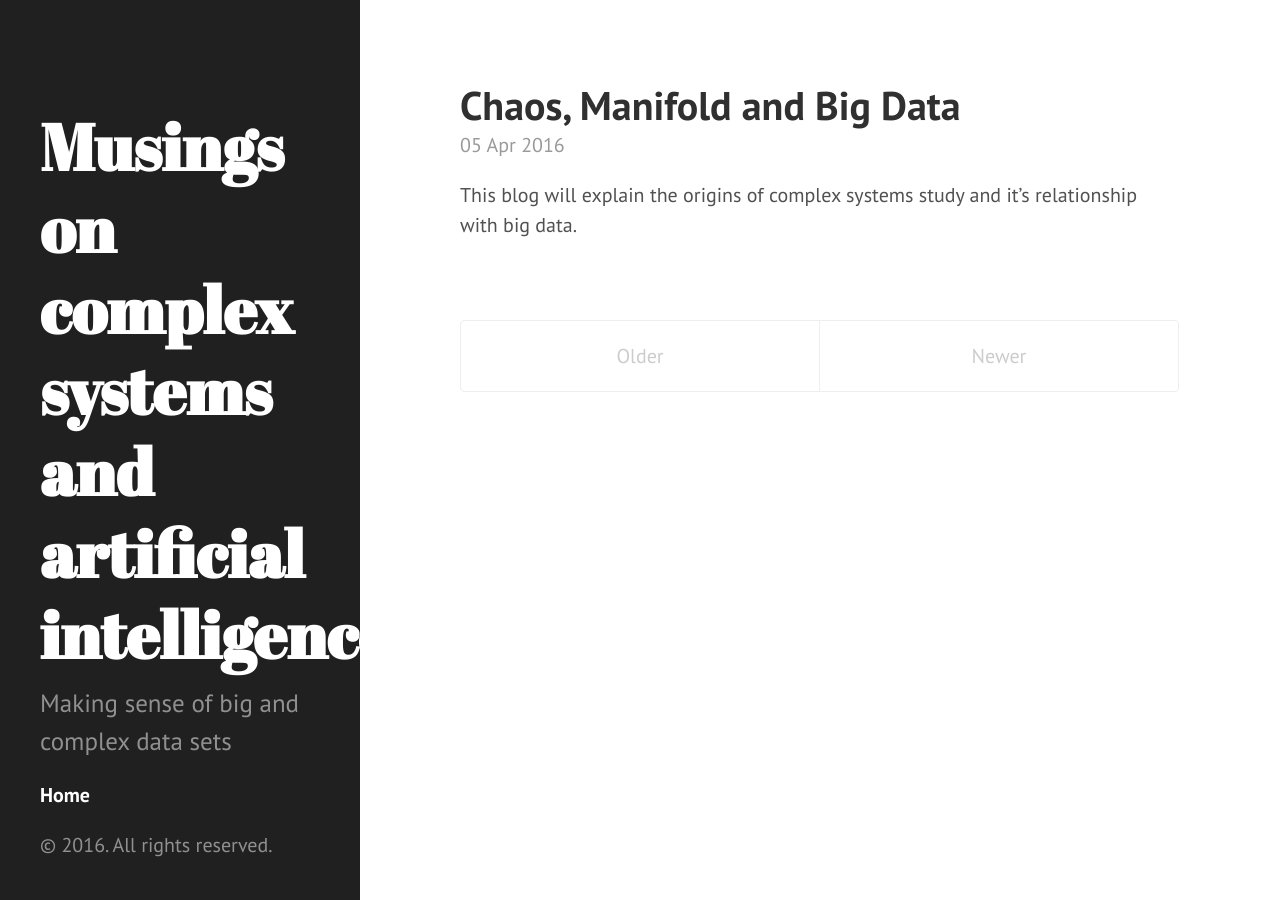
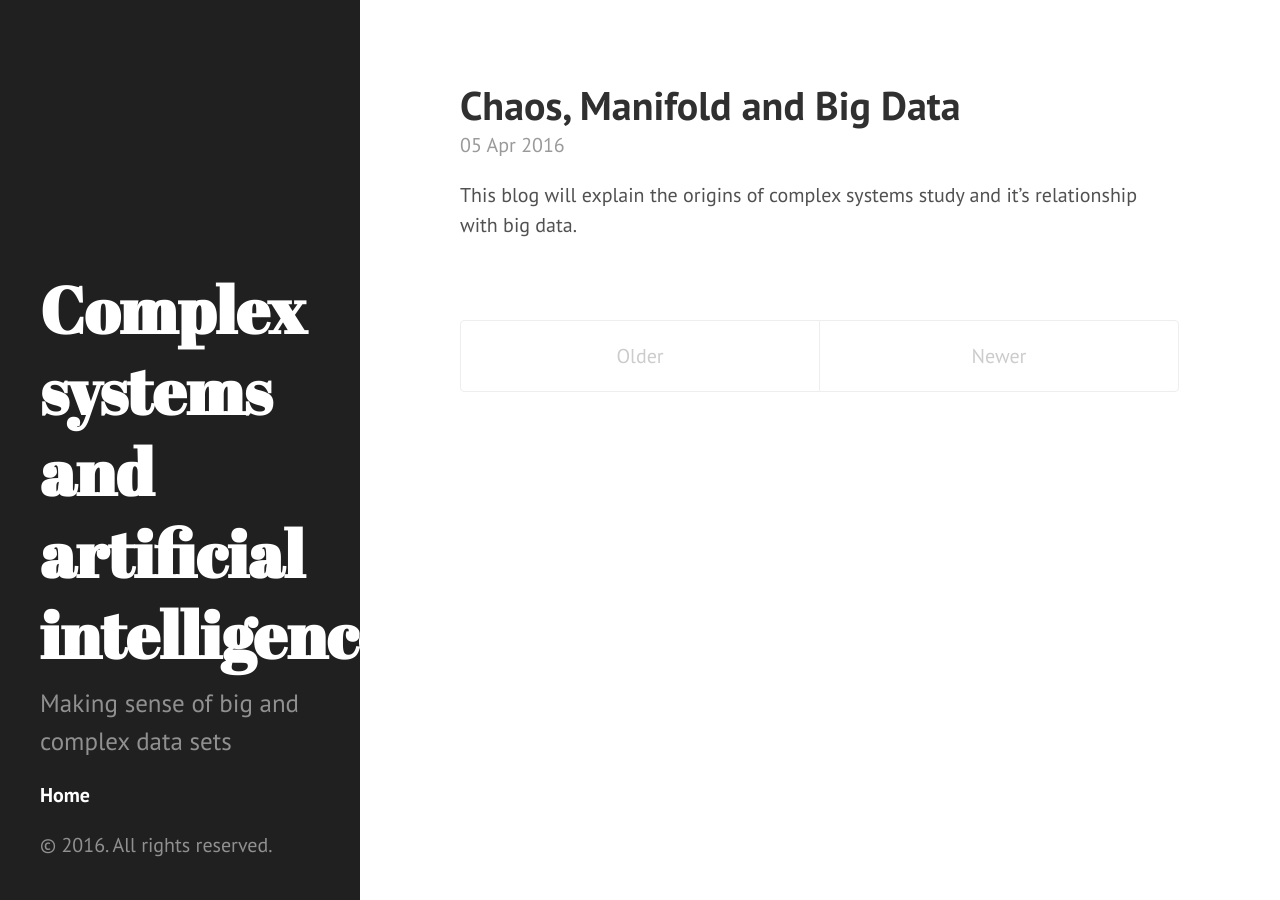
Before and after one commit to cnichkawde/cnichkawde.github.io, a Jekyll site: the page built from index.html, in a window 1280 px wide. Built offline with Jekyll 4.4.1, drawn with Linux system fonts in a browser that asks for light colours; the list of posts is cut into pages by our own code.

Commit message:
Update _config.yml

```diff
--- a/_config.yml
+++ b/_config.yml
@@ -2,7 +2,7 @@ excerpt_separator: ""
 pygments: true
 markdown: kramdown
 url: http://cnichkawde.github.io
-title: Musings on complex systems and artificial intelligence
+title: Complex systems and artificial intelligence
 tagline: From randomness to order
 description: Making sense of big and complex data sets
 paginate: 5
```
